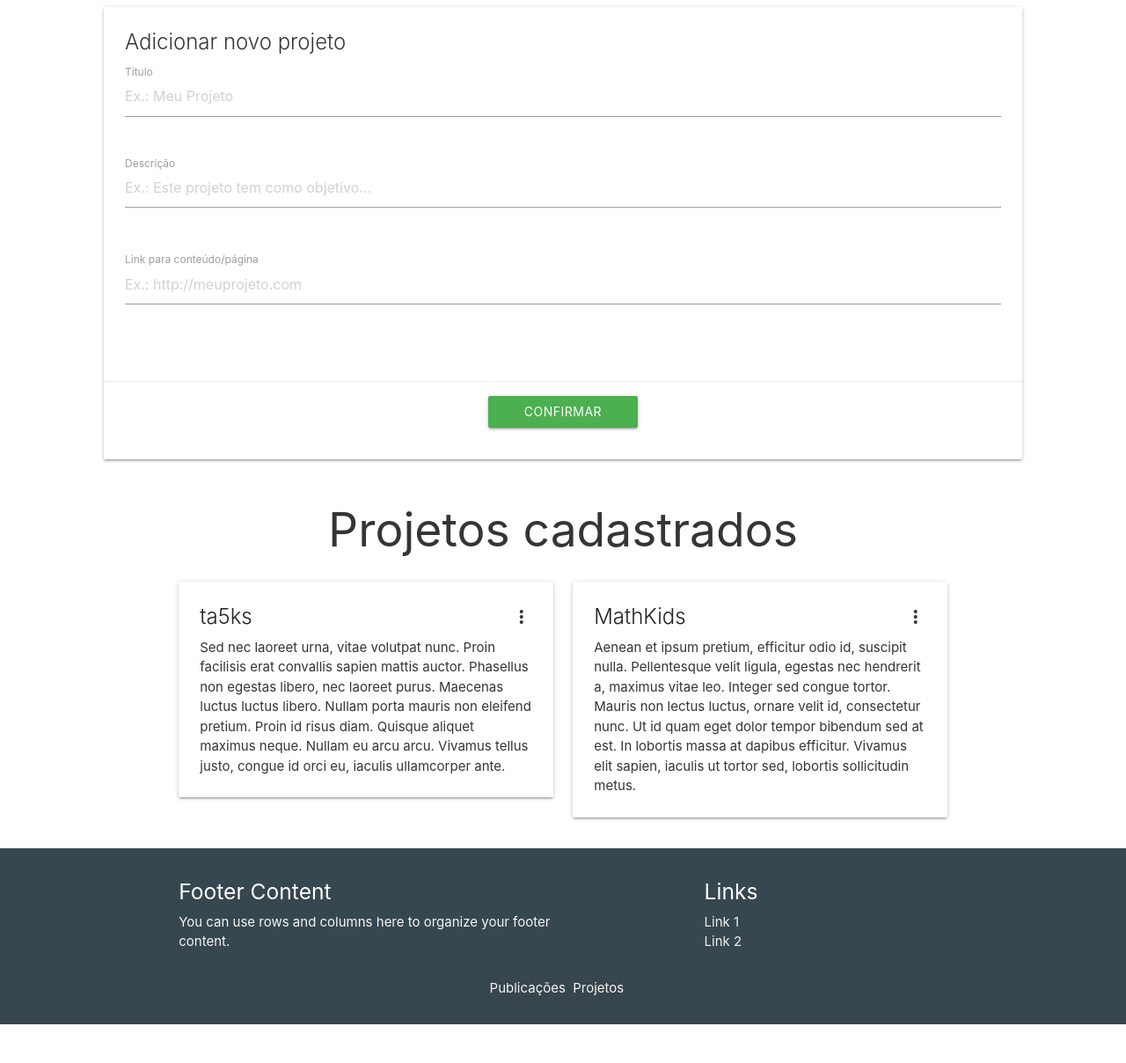
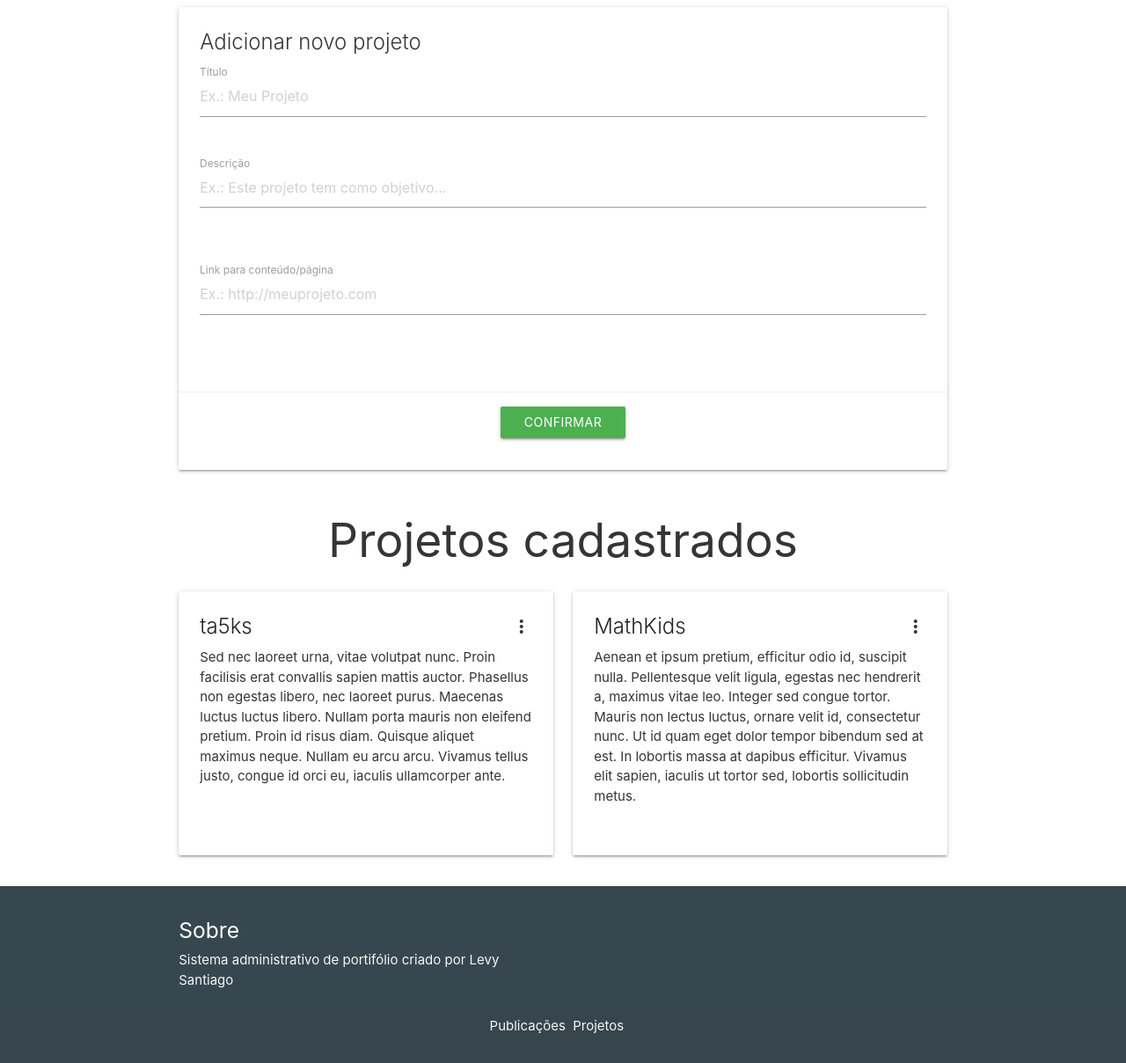
Before and after one commit to Levysantiago/Projeto-web, a PHP site: page /admProjetos.html in a window 1280 px wide. Shown: the part 200-1408 px from the top of the page at 88% size. Before the commit the page ends 1364 px from the top, so only its background shows below. Run offline with PHP 8.4, Linux system fonts and the light colour scheme.

Commit message:
Organizando paginas

```diff
--- a/docs/index.html
+++ b/docs/index.html
@@ -134,7 +134,6 @@
 					      </ul>
 					    </div>
 					</nav>
-
 			</div>
         </footer>
 
--- a/docs/script/scripts.js
+++ b/docs/script/scripts.js
@@ -1,4 +1,5 @@
 $(document).ready(function() {
+  $('textarea#mensagem').characterCounter();
   $('textarea#descricao').characterCounter();
 });
 
--- a/projeto/etapa_2/admProjetos.html
+++ b/projeto/etapa_2/admProjetos.html
@@ -7,6 +7,7 @@
 	<!-- Compiled and minified CSS (Materialize) -->
   <link rel="stylesheet" href="https://cdnjs.cloudflare.com/ajax/libs/materialize/1.0.0/css/materialize.min.css">
   <link href="https://fonts.googleapis.com/icon?family=Material+Icons" rel="stylesheet">
+  <meta name="viewport" content="width=device-width, initial-scale=1.0">
 
 </head>
 <body>
@@ -24,11 +25,11 @@
     <h1 class="center-align">Projetos</h1>
 	</header>
 
-  <main>
+  <main class="container">
   	<section>
       <!-- CARD DE CADASTRO PROJETOS -->
   		<div class="row">
-        <div class="col s12 m10 offset-m1">
+        <div class="col s12">
           <div class="card white">
             <div class="card-content">
               <span class="card-title">Adicionar novo projeto</span>
@@ -44,7 +45,7 @@
 
                   <div class="row">
                     <div class="input-field col s12">
-                      <textarea id="descricao" placeholder="Ex.: Este projeto tem como objetivo..." class="materialize-textarea" data-length="200"></textarea>
+                      <textarea id="descricao" placeholder="Ex.: Este projeto tem como objetivo..." class="materialize-textarea truncate" data-length="200"></textarea>
                       <label for="descricao">Descrição</label>
                     </div>
                   </div>
@@ -70,11 +71,9 @@
       <!-- / CARD DE CADASTRO PROJETOS -->
 
       <h2 class="center-align">Projetos cadastrados</h2>
-
-      <div class="container">
         <div class="row">
-        <div class="col s12 m6">
-          <div class="card white hoverable">
+        <div class="col s12 l6">
+          <div class="card white hoverable small">
             <div class="card-content white">
               <span class="card-title activator grey-text text-darken-4">ta5ks
                 <i class="material-icons right">more_vert</i>
@@ -96,8 +95,8 @@
           </div>
         </div>
 
-        <div class="col s12 m6">
-          <div class="card white hoverable">
+        <div class="col s12 l6">
+          <div class="card white hoverable small">
             <div class="card-content white">
               <span class="card-title activator grey-text text-darken-4">MathKids
                 <i class="material-icons right">more_vert</i>
@@ -130,22 +129,17 @@
       <div class="container">
         <div class="row">
           <div class="col l6 s12">
-            <h5 class="white-text">Footer Content</h5>
-            <p class="grey-text text-lighten-4">You can use rows and columns here to organize your footer content.</p>
+            <h5 class="white-text">Sobre</h5>
+            <p class="grey-text text-lighten-4">Sistema administrativo de portifólio criado por Levy Santiago</p>
           </div>
           <div class="col l4 offset-l2 s12">
-            <h5 class="white-text">Links</h5>
-            <ul>
-              <li><a class="grey-text text-lighten-3" href="#!">Link 1</a></li>
-              <li><a class="grey-text text-lighten-3" href="#!">Link 2</a></li>
-            </ul>
           </div>
         </div>
       </div>
       <div class="footer-copyright">
-        <div class="row">
-        	<a class="col s6 grey-text text-lighten-4" href="admPublicacoes.html">Publicações</a>
-        	<a class="col s6 grey-text text-lighten-4" href="admProjetos.html">Projetos</a>
+        <div class="row right">
+          <a class="col s6 grey-text text-lighten-4" href="admPublicacoes.html">Publicações</a>
+          <a class="col s6 grey-text text-lighten-4" href="admProjetos.html">Projetos</a>
         </div>
       </div>
     </footer>
--- a/projeto/etapa_2/index.html
+++ b/projeto/etapa_2/index.html
@@ -134,7 +134,6 @@
 					      </ul>
 					    </div>
 					</nav>
-
 			</div>
         </footer>
 
--- a/projeto/etapa_2/login.html
+++ b/projeto/etapa_2/login.html
@@ -5,6 +5,7 @@
 
 	<!-- Compiled and minified CSS (Materialize) -->
     <link rel="stylesheet" href="https://cdnjs.cloudflare.com/ajax/libs/materialize/1.0.0/css/materialize.min.css">
+    <meta name="viewport" content="width=device-width, initial-scale=1.0">
 </head>
 <body>
 
@@ -12,9 +13,10 @@
 		<h1 class="center-align">Página de Login</h1>
 	</header>
 
+	<main class="container">
 		<section>
 			<div class="valign-wrapper row login-box">
-		  <div class="col card hoverable s10 pull-s1 m6 pull-m3 l4 pull-l4">
+			  <div class="col card hoverable s12 m6 offset-m3">
 			    <form>
 			      <div class="card-content">
 			        <span class="card-title">Realize seu login</span>
@@ -37,6 +39,7 @@
 			  </div>
 			</div>
 	  </section>
+	</main>
 
 	<script src="https://ajax.googleapis.com/ajax/libs/jquery/3.3.1/jquery.min.js"></script>
 	<!-- Compiled and minified JavaScript -->
```
Also changed, not shown: docs/style.css (+0 -40 lines), projeto/etapa_2/admPublicacoes.html (+10 -14 lines), projeto/etapa_2/style.css (+0 -40 lines), 1 other file. Lines whose indentation alone changed are shown as unchanged.
